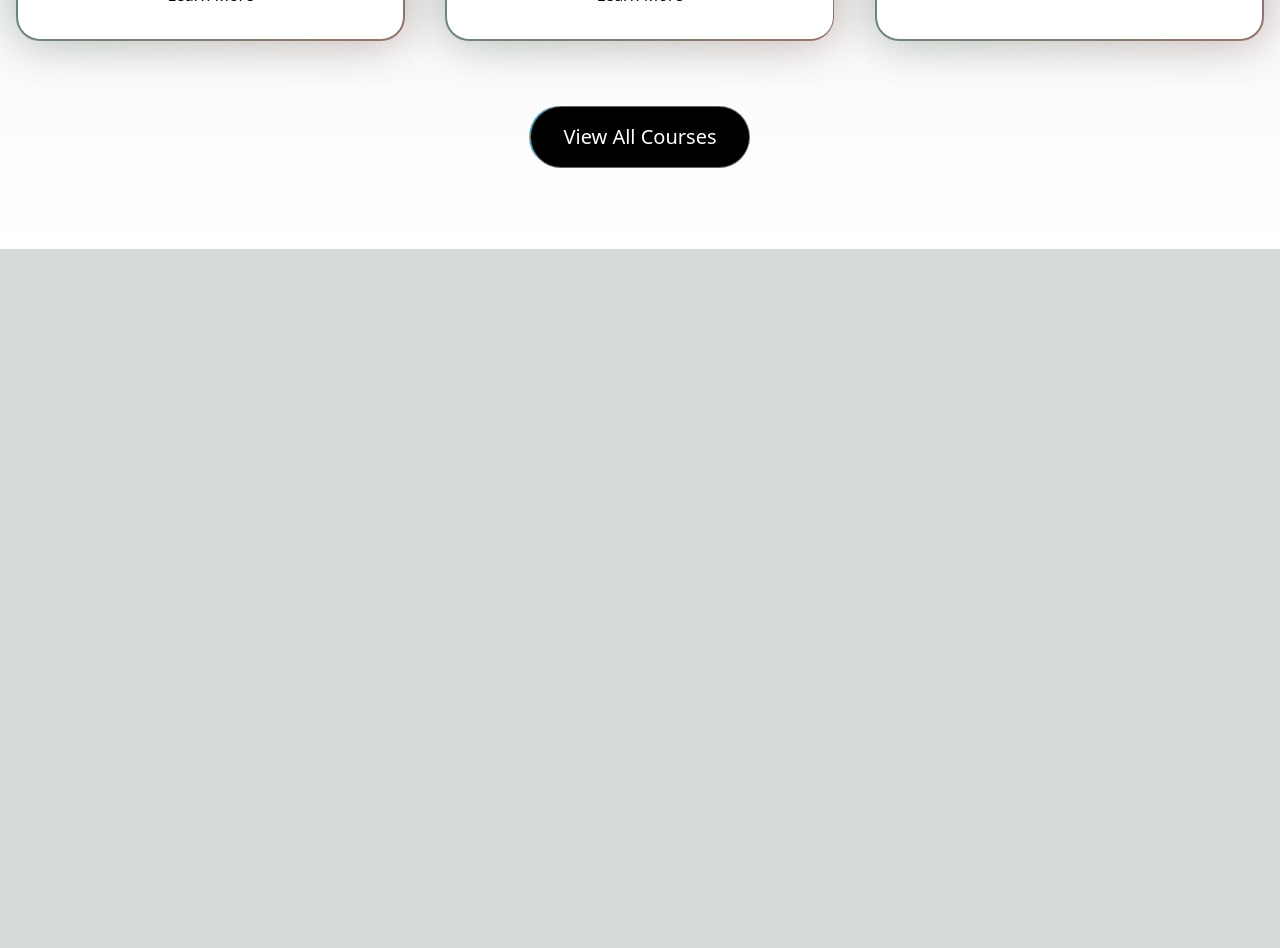
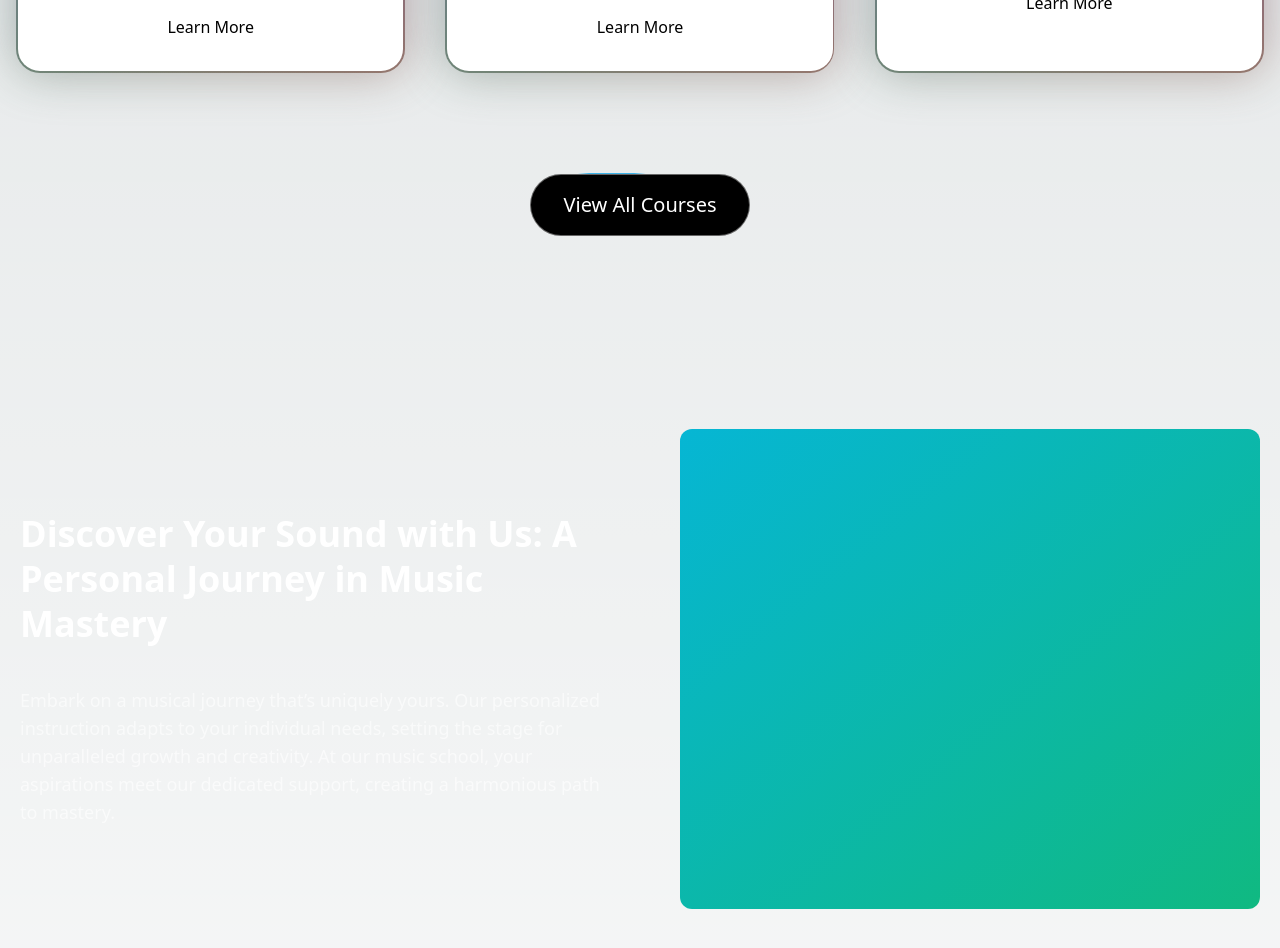
Before and after one commit to mohammadbilalmansuri/echo-music-academy, a Next.js app: page / in a window 1280 px wide. Shown: the part 1440-2388 px from the top of the page. Before the commit the page ends 1689 px from the top, so only its background shows below. Built offline with nearby package versions, Linux system fonts and the light colour scheme.

Commit message:
Add WhyChooseUs component and StickyScroll functionality; update FeaturedCourses layout and styles

```diff
--- a/src/app/globals.css
+++ b/src/app/globals.css
@@ -30,4 +30,9 @@
   .text-balance {
     text-wrap: balance;
   }
+
+  .scrollbar-hidden {
+    scrollbar-width: none;
+    -ms-overflow-style: none;
+  }
 }
--- a/src/app/page.tsx
+++ b/src/app/page.tsx
@@ -1,11 +1,14 @@
 import FeaturedCourses from "@/components/FeaturedCourses";
 import Hero from "@/components/Hero";
+import WhyChooseUs from "@/components/WhyChooseUs";
 
 export default function Home() {
   return (
     <main className="w-full relative flex flex-col items-center">
       <Hero />
       <FeaturedCourses />
+      <WhyChooseUs />
+      <div className="h-screen"></div>
     </main>
   );
 }
--- a/src/components/FeaturedCourses.tsx
+++ b/src/components/FeaturedCourses.tsx
@@ -23,14 +23,14 @@
 
   return (
     <section className="w-full relative flex flex-col items-center">
-      <div className="w-full max-w-screen-2xl relative flex flex-col items-center gap-16 px-4 py-20">
+      <div className="w-full max-w-screen-2xl relative flex flex-col items-center gap-20 px-4 py-24">
         <div className="flex flex-col items-center gap-5">
+          <p className="text-2xl text-white/60">Featured Courses</p>
           <h2 className="bg-clip-text text-transparent text-center bg-gradient-to-b from-white/20 to-white text-xl md:text-3xl lg:text-6xl font-bold tracking-tight">
-            Featured Courses
+            Learn with the best
           </h2>
-          <p className="text-2xl text-white/60">Learn with the best</p>
         </div>
-        <div className="w-full grid grid-cols-3 gap-10 justify-center">
+        <div className="w-full grid grid-cols-3 gap-10 justify-center mb-5">
           {featuredCourses.map((course: Course, index) => (
             <BackgroundGradient
               key={index}
@@ -50,7 +50,7 @@
             </BackgroundGradient>
           ))}
         </div>
-        <PrimaryButton>View All Courses</PrimaryButton>
+        <PrimaryButton href="/courses">View All Courses</PrimaryButton>
       </div>
     </section>
   );
--- /dev/null
+++ b/src/components/WhyChooseUs.tsx
@@ -0,0 +1,43 @@
+"use client";
+import { StickyScroll } from "./ui/StickyScrollReveal";
+
+const musicSchoolContent = [
+  {
+    title: "Discover Your Sound with Us: A Personal Journey in Music Mastery",
+    description:
+      "Embark on a musical journey that’s uniquely yours. Our personalized instruction adapts to your individual needs, setting the stage for unparalleled growth and creativity. At our music school, your aspirations meet our dedicated support, creating a harmonious path to mastery.",
+  },
+  {
+    title: "Discover Your Sound with Us: A Personal Journey in Music Mastery",
+    description:
+      "Embark on a musical journey that’s uniquely yours. Our personalized instruction adapts to your individual needs, setting the stage for unparalleled growth and creativity. At our music school, your aspirations meet our dedicated support, creating a harmonious path to mastery.",
+  },
+  {
+    title: "Discover Your Sound with Us: A Personal Journey in Music Mastery",
+    description:
+      "Embark on a musical journey that’s uniquely yours. Our personalized instruction adapts to your individual needs, setting the stage for unparalleled growth and creativity. At our music school, your aspirations meet our dedicated support, creating a harmonious path to mastery.",
+  },
+  {
+    title: "Live Feedback & Engagement",
+    description:
+      "Immerse yourself in an interactive learning experience where feedback is immediate, just like real-time changes in a collaborative project. This approach enhances your understanding and mastery of music concepts and performance techniques.",
+  },
+  {
+    title: "Cutting-Edge Curriculum",
+    description:
+      "Our curriculum is continuously updated to include the latest music education trends and technologies, ensuring you’re always learning with the most current and effective methods. Say goodbye to outdated materials and welcome an education that evolves with the industry.",
+  },
+  {
+    title: "Limitless Learning Opportunities",
+    description:
+      "With our expansive resource library and dynamic course offerings, you’ll never find yourself without something new to explore. Our platform provides continuous opportunities for growth, ensuring your musical skills are always advancing.",
+  },
+];
+
+export default function WhyChooseUs() {
+  return (
+    <section className="w-full relative flex flex-col items-center justify-center py-24">
+      <StickyScroll content={musicSchoolContent} />
+    </section>
+  );
+}
--- /dev/null
+++ b/src/components/ui/StickyScrollReveal.tsx
@@ -0,0 +1,106 @@
+"use client";
+import React, { useEffect, useRef, useState } from "react";
+import { useMotionValueEvent, useScroll } from "framer-motion";
+import { motion } from "framer-motion";
+import { cn } from "@/utils/cn";
+
+export const StickyScroll = ({
+  content,
+  contentClassName,
+}: {
+  content: {
+    title: string;
+    description: string;
+    content?: React.ReactNode | any;
+  }[];
+  contentClassName?: string;
+}) => {
+  const [activeCard, setActiveCard] = React.useState(0);
+  const ref = useRef<any>(null);
+  const { scrollYProgress } = useScroll({
+    container: ref,
+    offset: ["start start", "end 50%"],
+  });
+  const cardLength = content.length;
+
+  useMotionValueEvent(scrollYProgress, "change", (latest) => {
+    const cardsBreakpoints = content.map((_, index) => index / cardLength);
+    const closestBreakpointIndex = cardsBreakpoints.reduce(
+      (acc, breakpoint, index) => {
+        const distance = Math.abs(latest - breakpoint);
+        if (distance < Math.abs(latest - cardsBreakpoints[acc])) {
+          return index;
+        }
+        return acc;
+      },
+      0
+    );
+    setActiveCard(closestBreakpointIndex);
+  });
+
+  const linearGradients = [
+    "linear-gradient(to bottom right, var(--cyan-500), var(--emerald-500))",
+    "linear-gradient(to bottom right, var(--pink-500), var(--indigo-500))",
+    "linear-gradient(to bottom right, var(--orange-500), var(--yellow-500))",
+  ];
+
+  const [backgroundGradient, setBackgroundGradient] = useState(
+    linearGradients[0]
+  );
+
+  useEffect(() => {
+    setBackgroundGradient(linearGradients[activeCard % linearGradients.length]);
+  }, [activeCard]);
+
+  return (
+    <div
+      className="scrollbar-hidden w-full relative flex flex-col items-center h-[30rem] overflow-y-scroll"
+      ref={ref}
+    >
+      <div className="w-full max-w-screen-2xl flex justify-between gap-20 px-5">
+        <div className="relative w-1/2 flex flex-col items-start">
+          {content.map((item, index) => (
+            <div
+              key={item.title + index}
+              className="min-h-[30rem] flex flex-col justify-center gap-10"
+            >
+              <motion.h2
+                initial={{
+                  opacity: 0,
+                }}
+                animate={{
+                  opacity: activeCard === index ? 1 : 0.3,
+                }}
+                className="leading-tight text-4xl font-bold text-white"
+              >
+                {item.title}
+              </motion.h2>
+              <motion.p
+                initial={{
+                  opacity: 0,
+                }}
+                animate={{
+                  opacity: activeCard === index ? 1 : 0.3,
+                }}
+                className="text-lg text-white/60"
+              >
+                {item.description}
+              </motion.p>
+            </div>
+          ))}
+          <div className="h-40" />
+        </div>
+
+        <div
+          style={{ background: backgroundGradient }}
+          className={cn(
+            "hidden lg:block w-1/2 h-[30rem] rounded-xl bg-white sticky top-0 overflow-hidden",
+            contentClassName
+          )}
+        >
+          {content[activeCard].content ?? null}
+        </div>
+      </div>
+    </div>
+  );
+};
```
